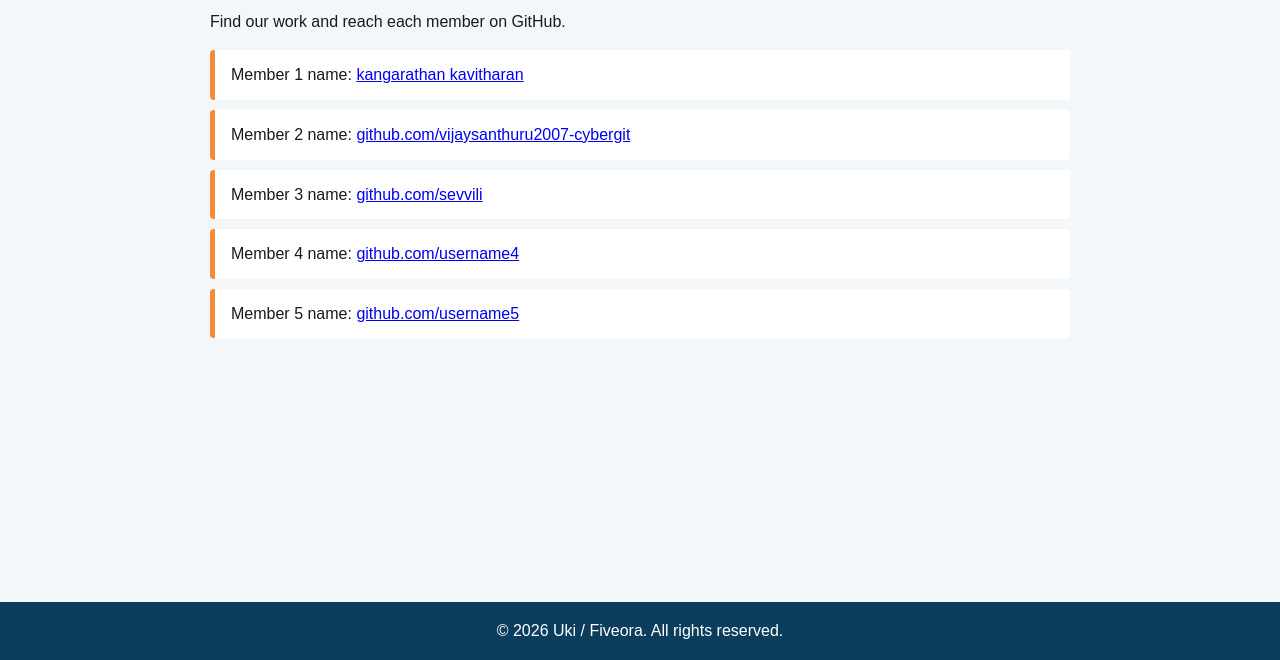
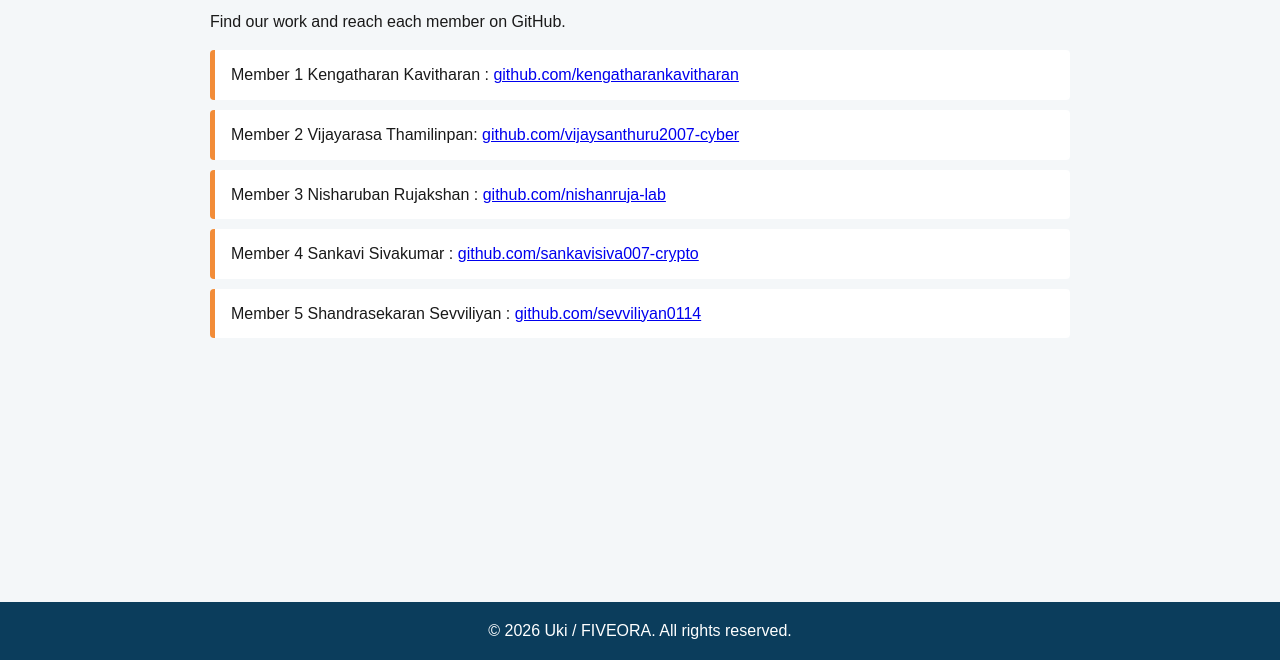
Before and after one commit to kengatharankavitharan/uki-team-b-project, a plain HTML site: page contact.html in a window 1280 px wide. Shown: the part 140-800 px from the top of the page. Drawn offline with Linux system fonts and the light colour scheme.

Commit message:
Updated members name and their githublink to show what we did.

```diff
--- a/contact.html
+++ b/contact.html
@@ -18,16 +18,16 @@
         <h1>Contact Us</h1>
     <p>Find our work and reach each member on GitHub.</p>
     <ul class="team-list">
-      <li>Member 1 name: <a href="https://github.com" target="_blank">kangarathan kavitharan</a></li>
-      <li>Member 2 name: <a href="https://github.com/vijaysanthuru2007-cyber" target="_blank">github.com/vijaysanthuru2007-cybergit </a></li>
-      <li>Member 3 name: <a href="https://github.com" target="_blank">github.com/sevvili</a></li>
-      <li>Member 4 name: <a href="https://github.com" target="_blank">github.com/username4</a></li>
-      <li>Member 5 name: <a href="https://github.com" target="_blank">github.com/username5</a></li>
+      <li>Member 1 Kengatharan Kavitharan : <a href="https://github.com" target="_blank">github.com/kengatharankavitharan </a></li>
+      <li>Member 2 Vijayarasa Thamilinpan: <a href="https://github.com" target="_blank">github.com/vijaysanthuru2007-cyber</a></li>
+      <li>Member 3 Nisharuban Rujakshan : <a href="https://github.com" target="_blank">github.com/nishanruja-lab</a></li>
+      <li>Member 4 Sankavi Sivakumar : <a href="https://github.com" target="_blank">github.com/sankavisiva007-crypto</a></li>
+      <li>Member 5 Shandrasekaran Sevviliyan : <a href="https://github.com" target="_blank">github.com/sevviliyan0114</a></li>
     </ul>
   </main>
 
   <footer class="footer">
-    <p>&copy; 2026 Uki / Fiveora. All rights reserved.</p>
+    <p>&copy; 2026 Uki / FIVEORA. All rights reserved.</p>
   </footer>
 </body>
 </html>
```
